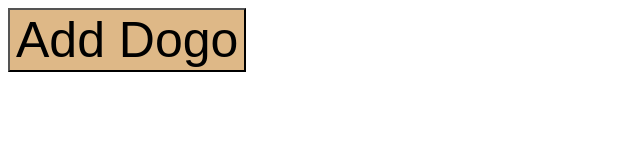
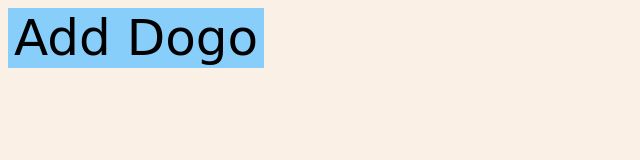
Before and after one commit to geekunny/Web-D, a plain HTML site: page Project-3/index.html in a window 1280 px wide. Shown: the whole page, without its empty margins (0-640 px from the left). Drawn offline with Linux system fonts and the light colour scheme.

Commit message:
landmark

```diff
--- a/Project-3/styles.css
+++ b/Project-3/styles.css
@@ -1,12 +1,15 @@
 * {
     box-sizing: border-box;
 }
+body{
+    background-color: linen;
+}
 button{
-    display: flex;
-    background-color: burlywood;
+    background-color: lightskyblue;
     font-size: 50px;
-    text-align: center;
+    font-family: cursive;
+    border: none;
 }
 button:hover{
-    background-color: coral;
+    background-color: lightsteelblue;
 }
```
Also changed, not shown: Project-2/bg.jpg (deleted).
